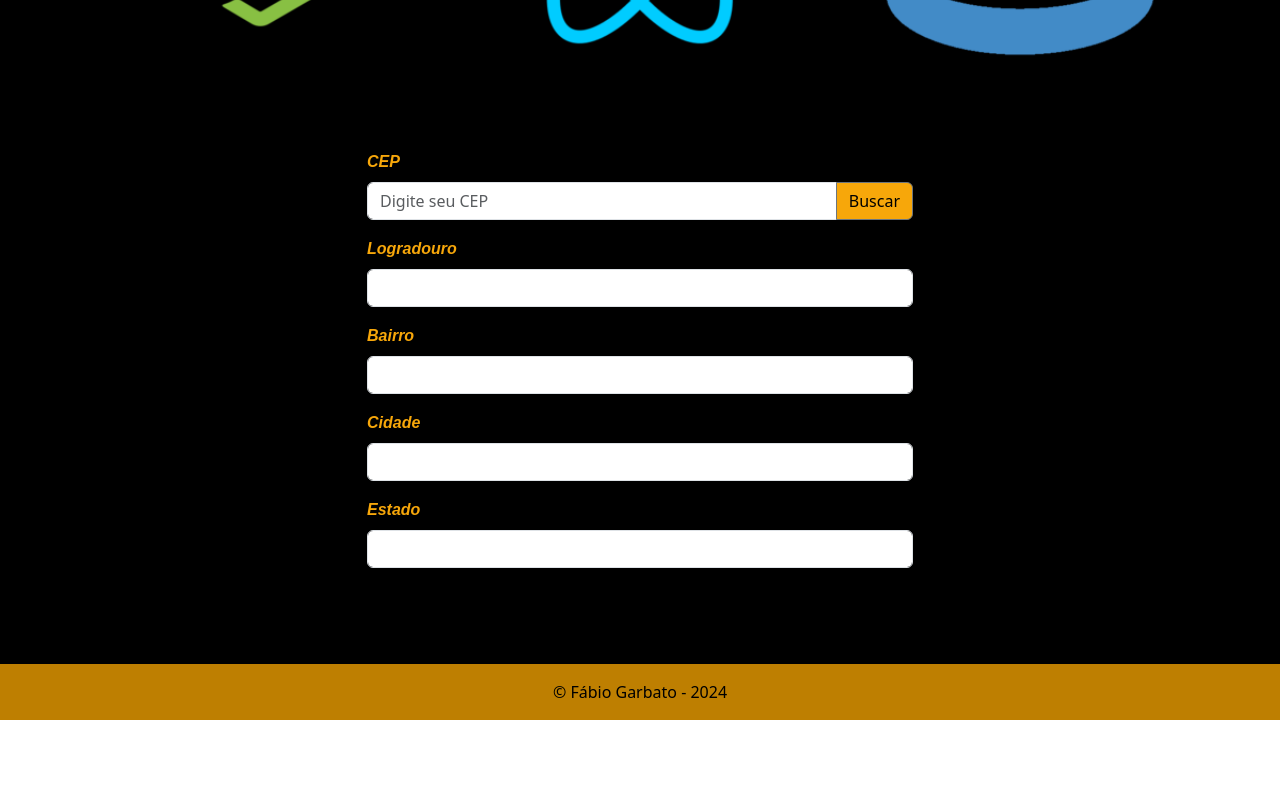
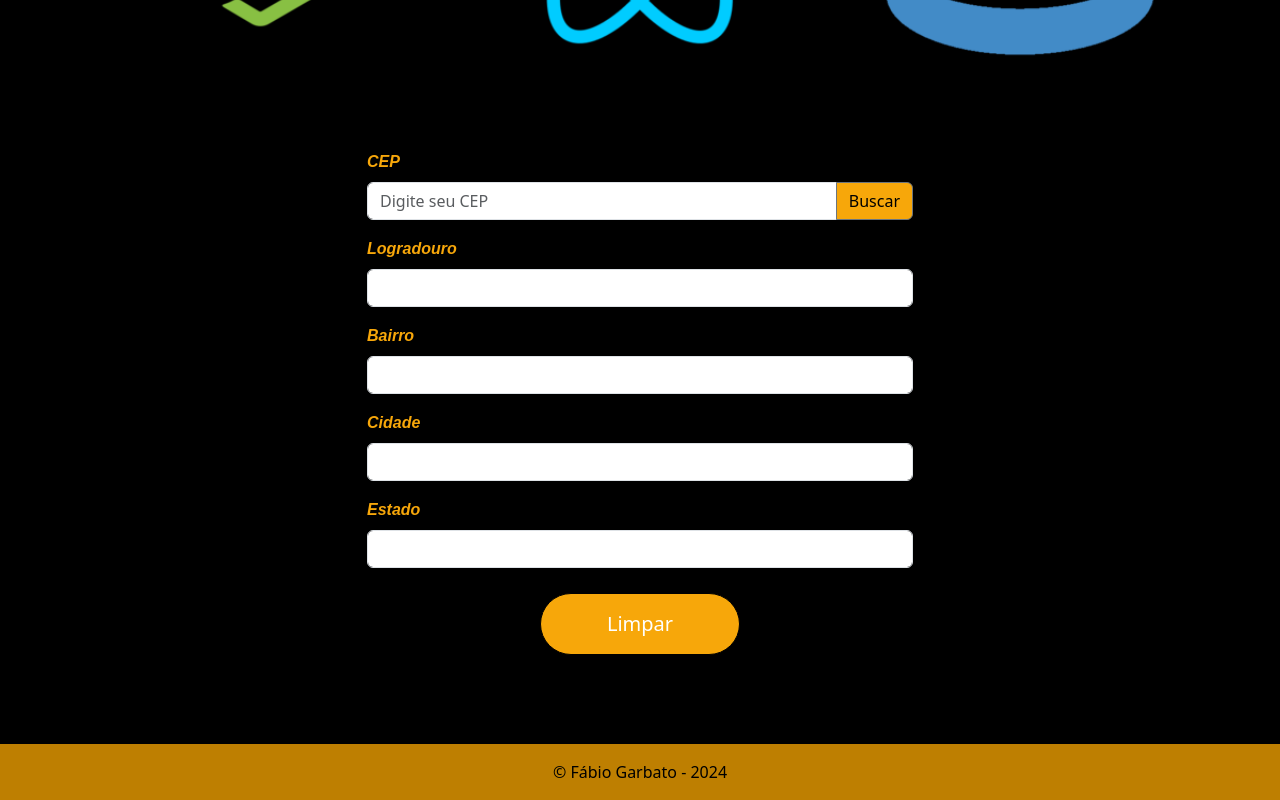
Before and after one commit to fabiogarbato/RentCars, a React (Create React App) app: page / in a window 1280 px wide. Shown: the part 3033-3833 px from the top of the page. Before the commit the page ends 3753 px from the top, so only its background shows below. Built offline with nearby package versions, Linux system fonts and the light colour scheme; a web font is replaced by a local one.

Commit message:
Adição do botão Limpar formulario de CEP

```diff
--- a/src/App.js
+++ b/src/App.js
@@ -63,6 +63,18 @@ const App = () => {
         }));
         localStorage.setItem('cepData', JSON.stringify({ ...cepData, [name]: value }));
       };
+
+      const handleClear = () => {
+        setCepData({
+          logradouro: '',
+          bairro: '',
+          localidade: '',
+          uf: ''
+        });
+        setCep('');
+        localStorage.removeItem('cepData');
+      };
+
 
   return (
     <Container fluid style={{ backgroundColor: 'black', minHeight: '100vh' }}>
@@ -346,6 +358,23 @@ const App = () => {
                 </Row>
             </Container>
         </WithAnimation>
+        <Container className='background-button d-flex justify-content-center align-items-center' style={{ minHeight: '10vh' }}>
+            <Button
+                style={{
+                    backgroundColor: '#F7A70A',
+                    borderColor: 'black',
+                    borderRadius: '50px',
+                    boxShadow: '0 4px 8px rgba(0, 0, 0, 0.1)',
+                    fontSize: '20px',
+                    padding: '15px 30px',
+                    minWidth: '200px',
+                }}
+            className = 'rounded-pill custom-btn'
+            onClick={handleClear}
+            >
+                Limpar
+            </Button>
+        </Container>
         <Container className='background-space'></Container>
         <footer className="text-light py-3" style={{ backgroundColor: '#be7f01' }}>
             <Container fluid>
```
